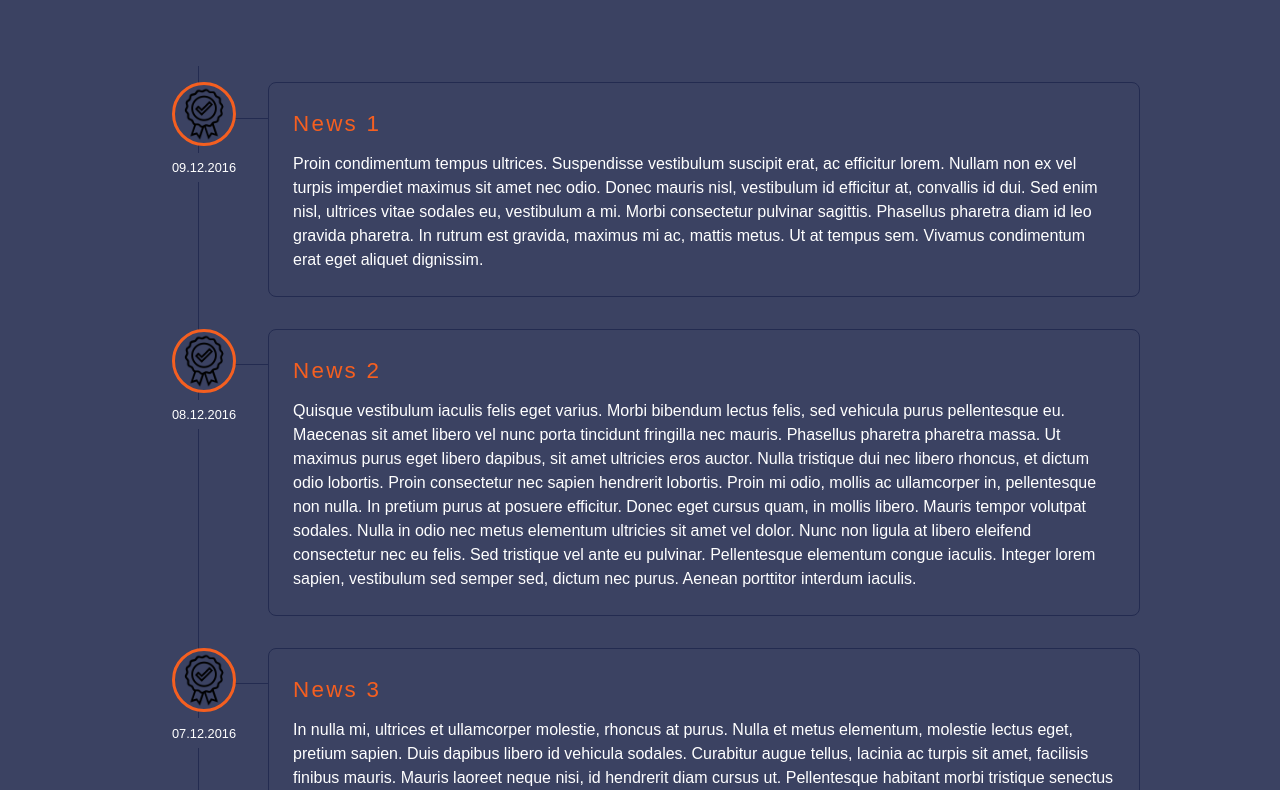
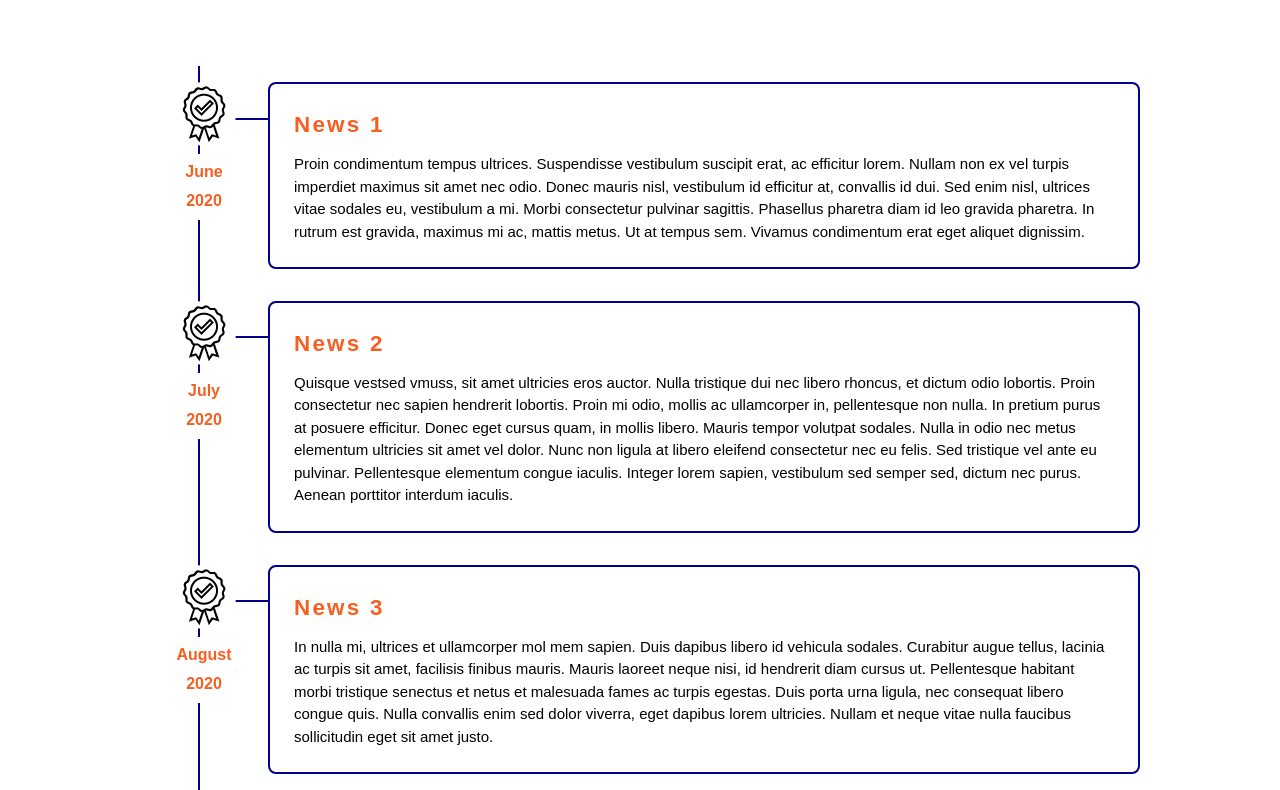
Before and after one commit to ElearningSLIIT/ElearningSLIIT.github.io, a plain HTML site: page announcements.html in a window 1280 px wide. Shown: the part 164-954 px from the top of the page. Drawn offline with Linux system fonts and the light colour scheme; some packages are replaced by stand-ins of ours; no server answers.

Commit message:
Announcements Updated

```diff
--- a/announcements.html
+++ b/announcements.html
@@ -24,9 +24,10 @@
   <style>
 
   body {
-  background: #3b4262;
+
   color: #ffffff;
   font-family: arial, sans-serif;
+
 }
 
   </style>
@@ -85,7 +86,7 @@
     <div>
       <img src="images/best.png" />
       <span>
-      09.12.2016
+      June 2020
       </span>
     </div>
   </div>
@@ -102,14 +103,14 @@
     <div>
       <img src="images/best.png" />
       <span>
-      08.12.2016
+      July 2020
       </span>
     </div>
   </div>
   <div class="details">
     <div>
       <h1>News 2</h1>
-      <p>Quisque vestibulum iaculis felis eget varius. Morbi bibendum lectus felis, sed vehicula purus pellentesque eu. Maecenas sit amet libero vel nunc porta tincidunt fringilla nec mauris. Phasellus pharetra pharetra massa. Ut maximus purus eget libero dapibus, sit amet ultricies eros auctor. Nulla tristique dui nec libero rhoncus, et dictum odio lobortis. Proin consectetur nec sapien hendrerit lobortis. Proin mi odio, mollis ac ullamcorper in, pellentesque non nulla. In pretium purus at posuere efficitur. Donec eget cursus quam, in mollis libero. Mauris tempor volutpat sodales. Nulla in odio nec metus elementum ultricies sit amet vel dolor. Nunc non ligula at libero eleifend consectetur nec eu felis. Sed tristique vel ante eu pulvinar. Pellentesque elementum congue iaculis. Integer lorem sapien, vestibulum sed semper sed, dictum nec purus. Aenean porttitor interdum iaculis. </p>
+      <p>Quisque vestsed vmuss, sit amet ultricies eros auctor. Nulla tristique dui nec libero rhoncus, et dictum odio lobortis. Proin consectetur nec sapien hendrerit lobortis. Proin mi odio, mollis ac ullamcorper in, pellentesque non nulla. In pretium purus at posuere efficitur. Donec eget cursus quam, in mollis libero. Mauris tempor volutpat sodales. Nulla in odio nec metus elementum ultricies sit amet vel dolor. Nunc non ligula at libero eleifend consectetur nec eu felis. Sed tristique vel ante eu pulvinar. Pellentesque elementum congue iaculis. Integer lorem sapien, vestibulum sed semper sed, dictum nec purus. Aenean porttitor interdum iaculis. </p>
     </div>
   </div>
 </div>
@@ -119,14 +120,14 @@
     <div>
       <img src="images/best.png" />
       <span>
-      07.12.2016
+      August 2020
       </span>
     </div>
   </div>
   <div class="details">
     <div>
       <h1>News 3</h1>
-      <p>In nulla mi, ultrices et ullamcorper molestie, rhoncus at purus. Nulla et metus elementum, molestie lectus eget, pretium sapien. Duis dapibus libero id vehicula sodales. Curabitur augue tellus, lacinia ac turpis sit amet, facilisis finibus mauris. Mauris laoreet neque nisi, id hendrerit diam cursus ut. Pellentesque habitant morbi tristique senectus et netus et malesuada fames ac turpis egestas. Duis porta urna ligula, nec consequat libero congue quis. Nulla convallis enim sed dolor viverra, eget dapibus lorem ultricies. Nullam et neque vitae nulla faucibus sollicitudin eget sit amet justo.</p>
+      <p>In nulla mi, ultrices et ullamcorper mol mem sapien. Duis dapibus libero id vehicula sodales. Curabitur augue tellus, lacinia ac turpis sit amet, facilisis finibus mauris. Mauris laoreet neque nisi, id hendrerit diam cursus ut. Pellentesque habitant morbi tristique senectus et netus et malesuada fames ac turpis egestas. Duis porta urna ligula, nec consequat libero congue quis. Nulla convallis enim sed dolor viverra, eget dapibus lorem ultricies. Nullam et neque vitae nulla faucibus sollicitudin eget sit amet justo.</p>
     </div>
   </div>
 </div>
--- a/css/timeline.css
+++ b/css/timeline.css
@@ -19,7 +19,7 @@
   content: '';
   width: 100%;
   height: 0;
-  border-bottom: 1px solid #232b50;
+  border-bottom: 2px solid DarkBlue;
   position: absolute;
   top: 2.75em;
   left: 2.5em;
@@ -28,15 +28,18 @@
 .item .image img {
   border-radius: 50%;
   height: 5em;
-  border: 0.25em solid #F55F20;
-  background: #3b4262
+ /* border: 0.25em solid #F55F20;*/
+  background: white;
 }
 .item .image span {
   display: block;
   clear: both;
   padding: 0.25em 0;
   margin: 0.5em 0;
-  background: #3b4262;
+  background: white;
+  color:#F55F20;
+  font-weight: bold;
+  font-size:16px;
 }
 .item .details {
   position: relative;
@@ -45,7 +48,7 @@
           flex-grow: 1;
 }
 .item .details > div {
-  border: 1px solid #232b50;
+  border: 2px solid DarkBlue;
   border-radius: 0.5em;
   padding: 1.5em;
   margin: 1em 0;
@@ -56,17 +59,20 @@
   margin: 0;
   padding: 0 0 0.5em 0;
   letter-spacing: 0.1em;
+  font-weight: bold;
 }
 .item .details > div p {
   margin: 0;
   padding: 0;
   line-height: 150%;
+  color:black;
+  font-size:15px;
 }
 .item .details::before {
   content: '';
   width: 0;
   height: 100%;
-  border-left: 1px solid #232b50;
+  border-left: 2px solid DarkBlue;
   position: absolute;
   top: 0;
   left: -4.35em;
```
